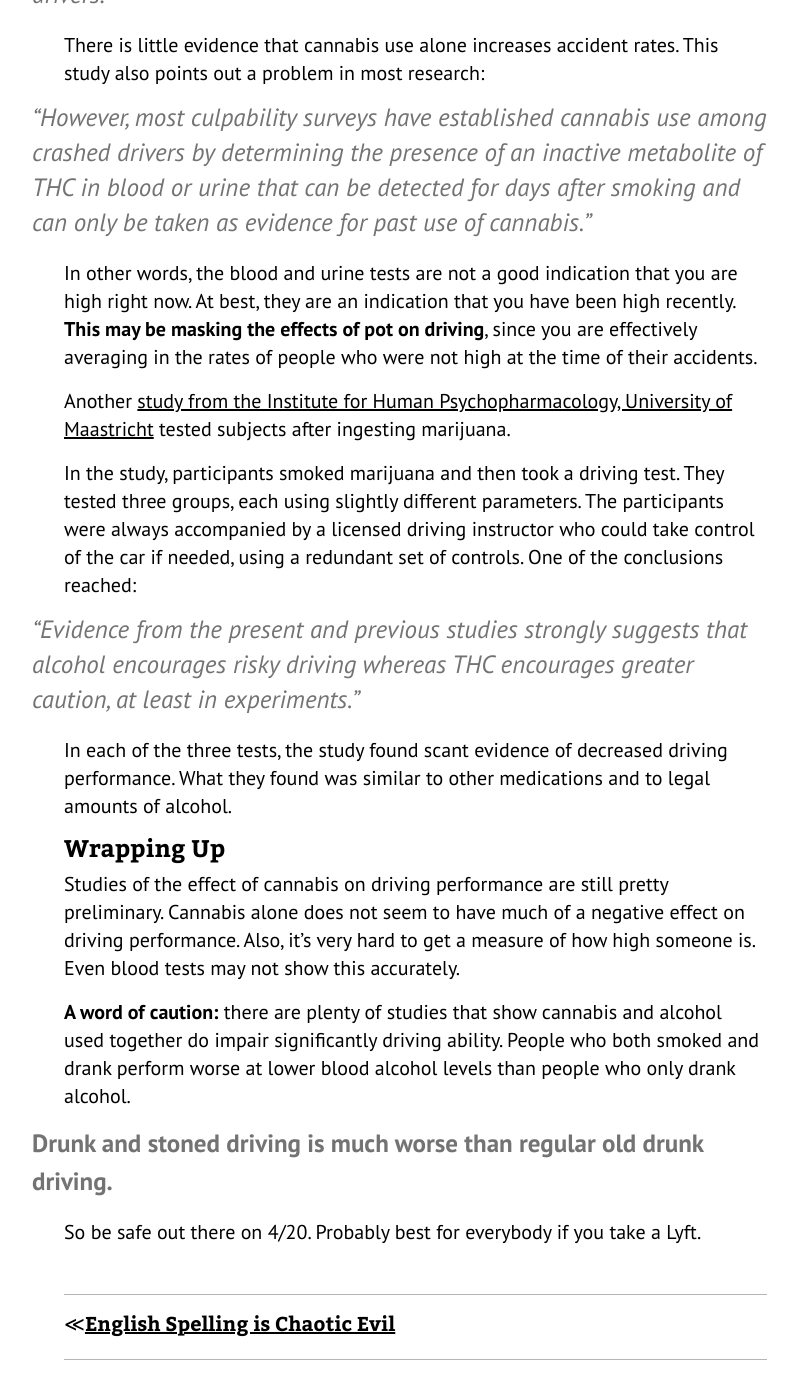
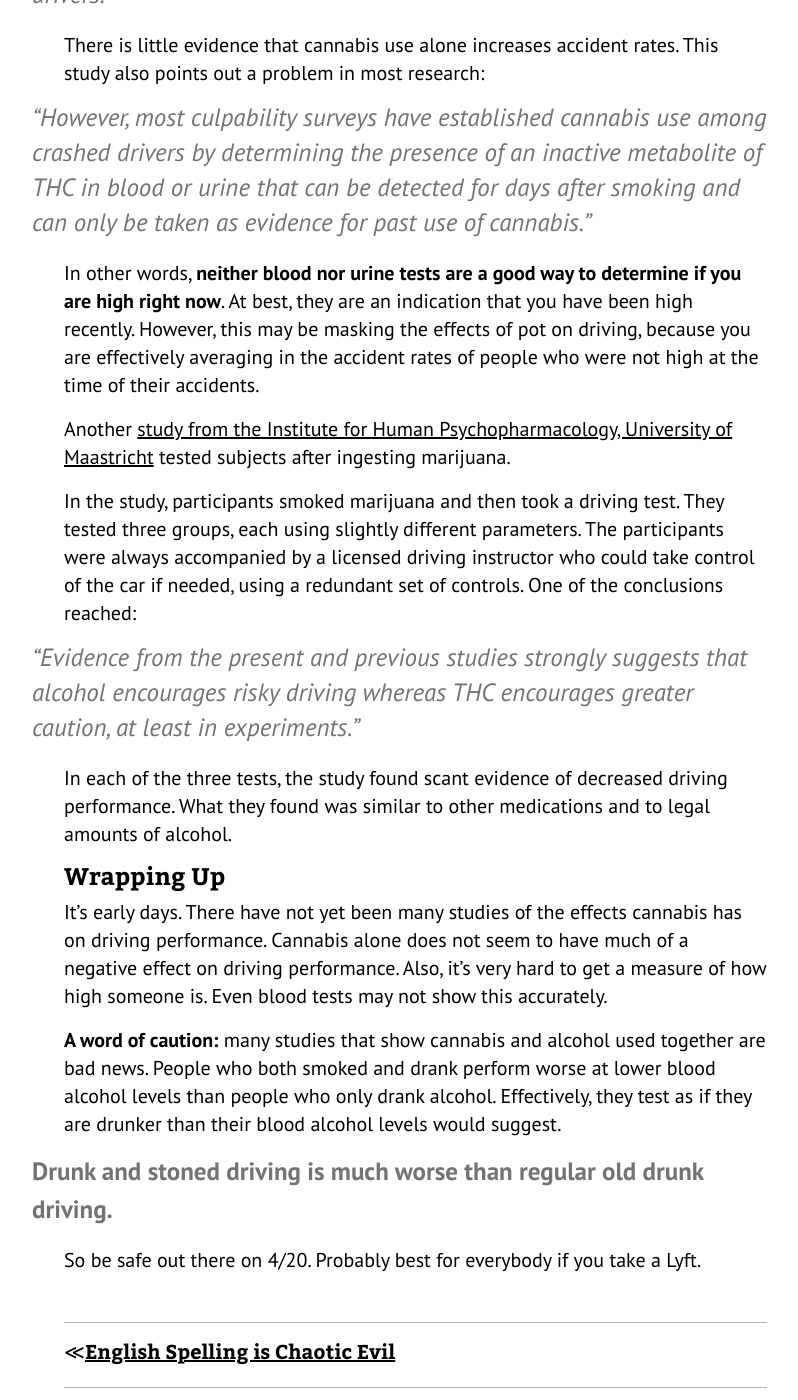
Before and after one commit to infomongo/infomongo.github.io, a Jekyll site: the page built from _posts/2018-04-20-driving-while-high.md, in a window 1280 px wide and 1400 px high, scrolled down 1826 px. Shown: the whole window, without its empty margins (357-1155 px from the left). Built offline with Jekyll 4.4.1, drawn with Linux system fonts in a browser that asks for light colours.

Commit message:
more edits

```diff
--- a/_posts/2018-04-20-driving-while-high.md
+++ b/_posts/2018-04-20-driving-while-high.md
@@ -41,7 +41,7 @@ There is little evidence that cannabis use alone increases accident rates. This
 
 > “However, most culpability surveys have established cannabis use among crashed drivers by determining the presence of an inactive metabolite of THC in blood or urine that can be detected for days after smoking and can only be taken as evidence for past use of cannabis.”
 
-In other words, the blood and urine tests are not a good indication that you are high right now. At best, they are an indication that you have been high recently. **This may be masking the effects of pot on driving**, since you are effectively averaging in the rates of people who were not high at the time of their accidents.
+In other words, **neither blood nor urine tests are a good way to determine if you are high right now**. At best, they are an indication that you have been high recently. However, this may be masking the effects of pot on driving, because you are effectively averaging in the accident rates of people who were not high at the time of their accidents.
 
 Another [study from the Institute for Human Psychopharmacology, University of Maastricht][maas2] tested subjects after ingesting marijuana.
 
@@ -53,9 +53,9 @@ In each of the three tests, the study found scant evidence of decreased driving
 
 ## Wrapping Up
 
-Studies of the effect of cannabis on driving performance are still pretty preliminary. Cannabis alone does not seem to have much of a negative effect on driving performance. Also, it’s very hard to get a measure of how high someone is. Even blood tests may not show this accurately.
+It's early days. There have not yet been many studies of the effects cannabis has on driving performance. Cannabis alone does not seem to have much of a negative effect on driving performance. Also, it’s very hard to get a measure of how high someone is. Even blood tests may not show this accurately.
 
-**A word of caution:** there are plenty of studies that show cannabis and alcohol used together do impair significantly driving ability. People who both smoked and drank perform worse at lower blood alcohol levels than people who only drank alcohol.
+**A word of caution:** many studies that show cannabis and alcohol used together are bad news. People who both smoked and drank perform worse at lower blood alcohol levels than people who only drank alcohol. Effectively, they test as if they are drunker than their blood alcohol levels would suggest.
 
 > **Drunk and stoned driving is much worse than regular old drunk driving.**
 
```
